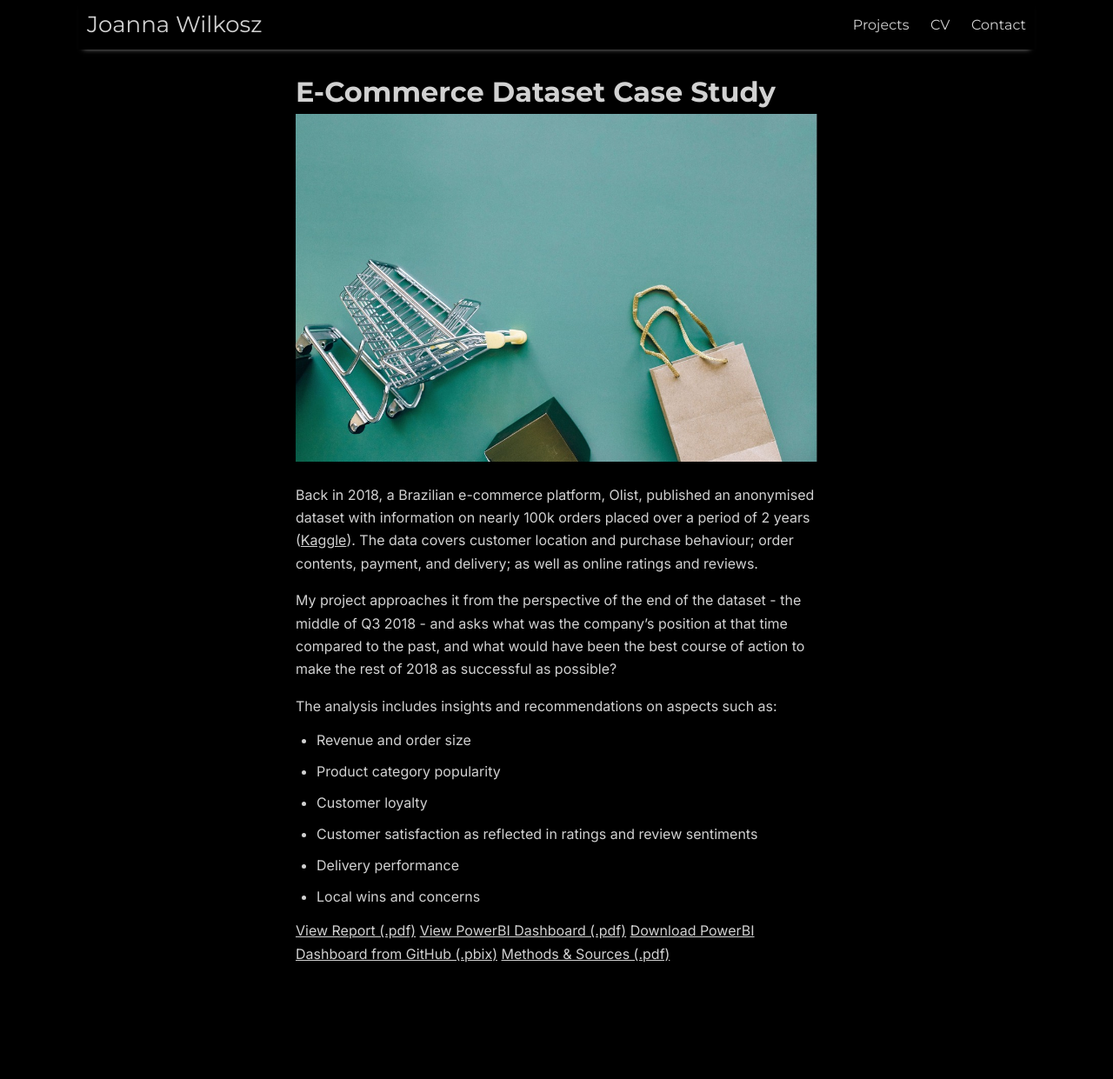
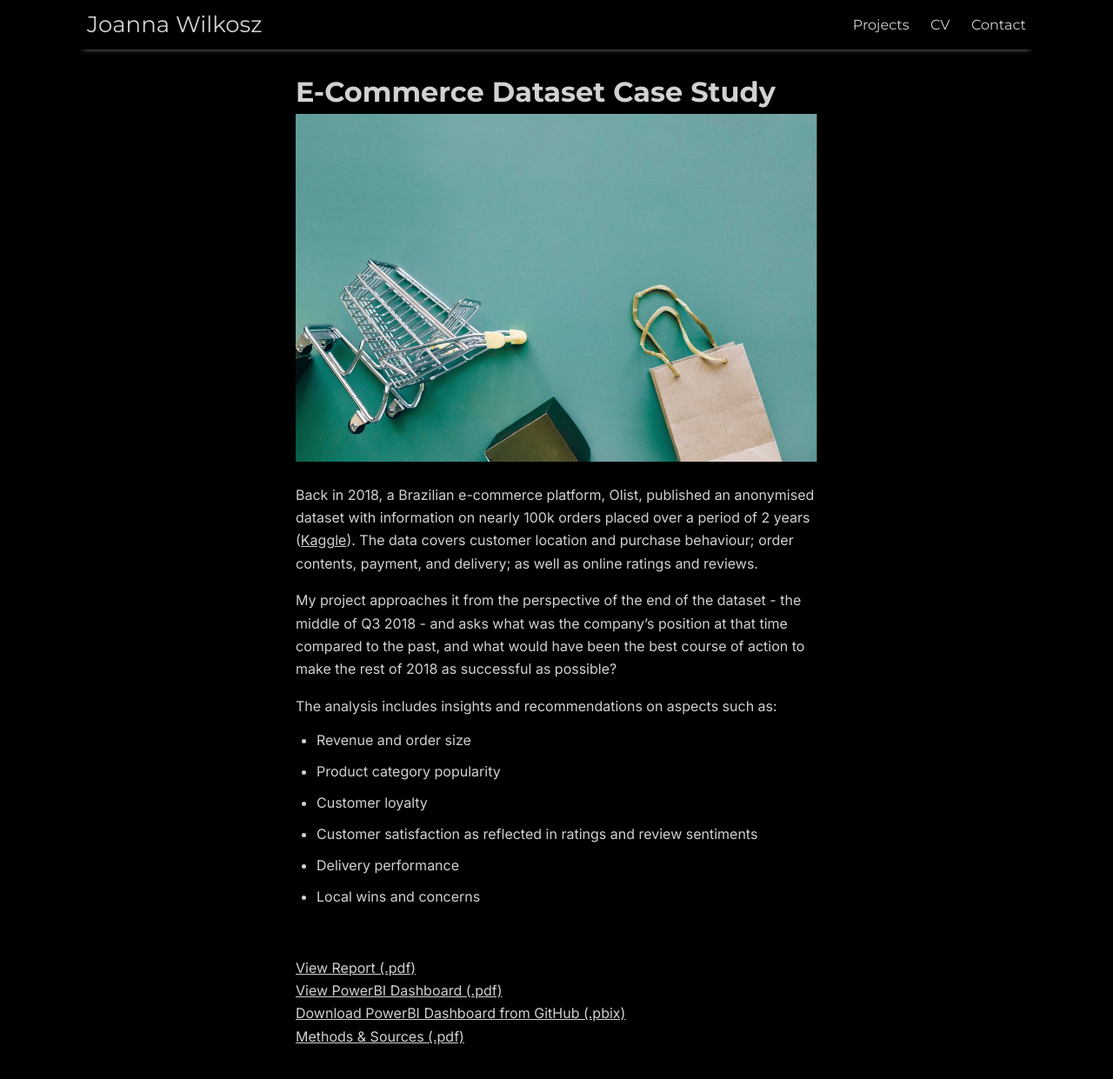
Before and after one commit to joanna-wi/joanna-wi.github.io, a Jekyll site: the page built from _projects/project-1.md, in a window 1280 px wide and 1277 px high. Shown: the top 1241 px of the window at 87% size. Built offline with Jekyll 4.4.1, drawn with Linux system fonts in a browser that asks for light colours; nearby versions of some CDN libraries.

Commit message:
Update project-1.md

```diff
--- a/_projects/project-1.md
+++ b/_projects/project-1.md
@@ -19,8 +19,9 @@
 - Delivery performance
 - Local wins and concerns
 
+<br>
 
-<a href="https://joanna-wi.github.io/Project-1/Olist%20Report.pdf" target="_blank" rel="noopener noreferrer">View Report (.pdf)</a>
-<a href="https://joanna-wi.github.io/Project-1/Dashboard%20Overview.pdf" target="_blank" rel="noopener noreferrer">View PowerBI Dashboard (.pdf)</a>
-<a href="https://github.com/joanna-wi/joanna-wi.github.io/blob/Project-1/Project%201%20-%20Dashboard.pbix" target="_blank" rel="noopener noreferrer">Download PowerBI Dashboard from GitHub (.pbix)</a>
+<a href="https://joanna-wi.github.io/Project-1/Olist%20Report.pdf" target="_blank" rel="noopener noreferrer">View Report (.pdf)</a><br>
+<a href="https://joanna-wi.github.io/Project-1/Dashboard%20Overview.pdf" target="_blank" rel="noopener noreferrer">View PowerBI Dashboard (.pdf)</a><br>
+<a href="https://github.com/joanna-wi/joanna-wi.github.io/blob/Project-1/Project%201%20-%20Dashboard.pbix" target="_blank" rel="noopener noreferrer">Download PowerBI Dashboard from GitHub (.pbix)</a><br>
 <a href="https://joanna-wi.github.io/Project-1/Methods%20and%20sources.pdf" target="_blank" rel="noopener noreferrer">Methods &amp; Sources (.pdf)</a>
```
